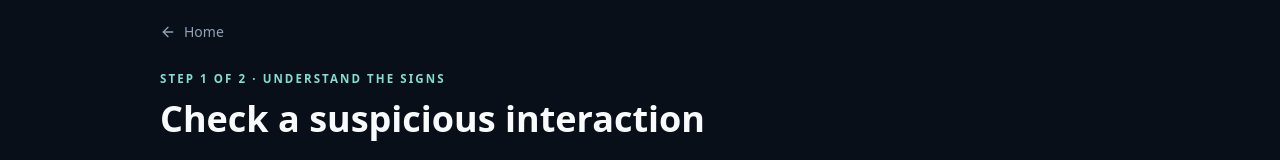
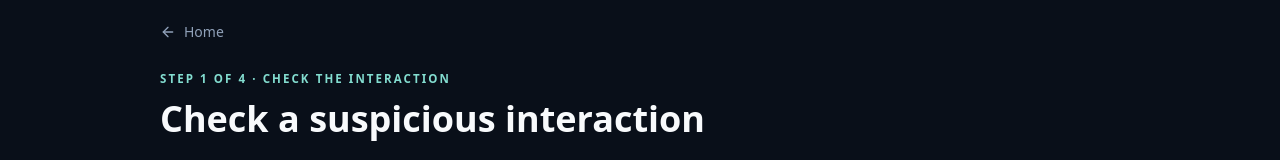
Before and after one commit to aadi-harale/suraksha_setu, a Next.js app in the folder frontend/: page /check in a window 1280 px wide. Shown: the part 123-283 px from the top of the page. Built offline with nearby package versions, Linux system fonts and the light colour scheme.

Commit message:
copy: align check-stage wording with app flow and fictional examples

```diff
--- a/frontend/src/app/check/page.tsx
+++ b/frontend/src/app/check/page.tsx
@@ -53,7 +53,7 @@ export default function CheckPage(){
  const level=result?(result.score>=65?'strong':result.score>=25?'some':'limited'):null;
  return <div className="mx-auto max-w-5xl px-5 py-10 md:px-8 md:py-16">
   <Link href="/" className="mb-7 inline-flex items-center gap-2 text-sm text-slate-400 hover:text-white"><ArrowLeft size={16}/>Home</Link>
-  <div className="mb-9"><p className="product-kicker">Step 1 of 2 · Understand the signs</p><h1 className="mt-3 text-3xl font-extrabold md:text-4xl">Check a suspicious interaction</h1>
+  <div className="mb-9"><p className="product-kicker">Step 1 of 4 · Check the interaction</p><h1 className="mt-3 text-3xl font-extrabold md:text-4xl">Check a suspicious interaction</h1>
    <p className="mt-4 max-w-3xl text-base leading-7 text-slate-300">You describe what happened. We point out patterns associated with pressure tactics and suggest safer next steps. This is a rule-based screening tool, not a verdict.</p></div>
 
   <JourneySteps current={result?'understand':'check'}/>
@@ -84,7 +84,7 @@ export default function CheckPage(){
       <p className="mt-2 text-sm text-slate-300">Matched {result.signals.length} rule-based phrase indicator{result.signals.length===1?'':'s'}. Internal heuristic score: {result.score}/100. This number is not a probability.</p>
      </div>
      <div><h3 className="mb-3 text-base font-bold">Why we flagged this</h3>{result.signals.length?<ul className="space-y-3">{result.signals.map(signal=><li key={signal.id} className="rounded-xl border border-slate-700 bg-slate-950/50 p-4"><strong className="text-sm text-teal-200">{kindLabels[signal.kind]||signal.kind}</strong><p className="mt-2 break-words text-sm text-slate-300">{signal.excerpt}</p></li>)}</ul>:<p className="rounded-xl border border-slate-700 p-4 text-sm text-slate-300">No configured pattern matched. This does not mean the conversation is safe. Many scams use unfamiliar wording.</p>}</div>
-     <div className="rounded-xl border border-teal-500/25 bg-teal-500/10 p-5"><h3 className="font-bold">Recommended next step</h3><p className="mt-2 text-sm leading-6 text-slate-200">{result.recommendation}</p>{paid==='yes'&&<p className="mt-3 text-sm font-semibold text-rose-100">Since you reported sending money, call 1930 and your bank now.</p>}</div>
+     <div className="rounded-xl border border-teal-500/25 bg-teal-500/10 p-5"><h3 className="font-bold">Recommended next step</h3><p className="mt-2 text-sm leading-6 text-slate-200">{result.recommendation}</p>{paid==='yes'&&<p className="mt-3 text-sm font-semibold text-rose-100">If you actually sent money, call 1930 and your bank now. This example is fictional.</p>}</div>
      {demoId&&<div className="rounded-xl border border-teal-400/30 bg-teal-400/10 p-4 text-sm text-teal-100"><strong>Educational sample only.</strong> Explore this case in <Link href="/reports" className="underline font-semibold">Example cases</Link>. To create a personal report, edit the text and recheck it.</div>}
      <div className="rounded-xl border border-slate-700 p-5"><h3 className="flex items-center gap-2 font-bold"><Save size={19}/>Save this as a personal draft?</h3><p className="mt-2 text-xs leading-6 text-slate-400">Optional. Saving keeps the text on this browser in unencrypted local storage. Anyone with access to this browser profile may be able to read it. It is not sent to the police or a bank. Avoid saving sensitive information on shared devices.</p>
       <label className="mt-4 flex items-start gap-3 text-sm"><input className="mt-1" type="checkbox" checked={consent} onChange={e=>setConsent(e.target.checked)}/>I understand this draft is stored locally and is not an official complaint.</label>
```
